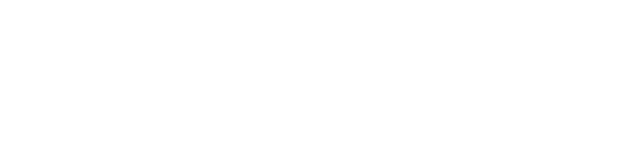
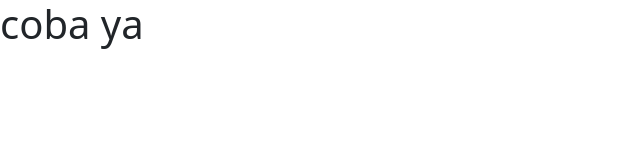
Before and after one commit to S1nt4x16/lomba_web, a plain HTML site: page index.html in a window 1280 px wide. Shown: the whole page, without its empty margins (0-640 px from the left). Drawn offline with Linux system fonts and the light colour scheme.

Commit message:
ini dari aga

```diff
--- a/index.html
+++ b/index.html
@@ -8,7 +8,7 @@
     <link rel="stylesheet" href="vendor/bootstrap-5.2.0-dist/css/bootstrap.min.css">
 </head>
 <body>
-
+    <h1>coba ya</h1>
 
 
     <script src="vendor/bootstrap-5.2.0-dist/js/bootstrap.bundle.min.js"></script>
```
